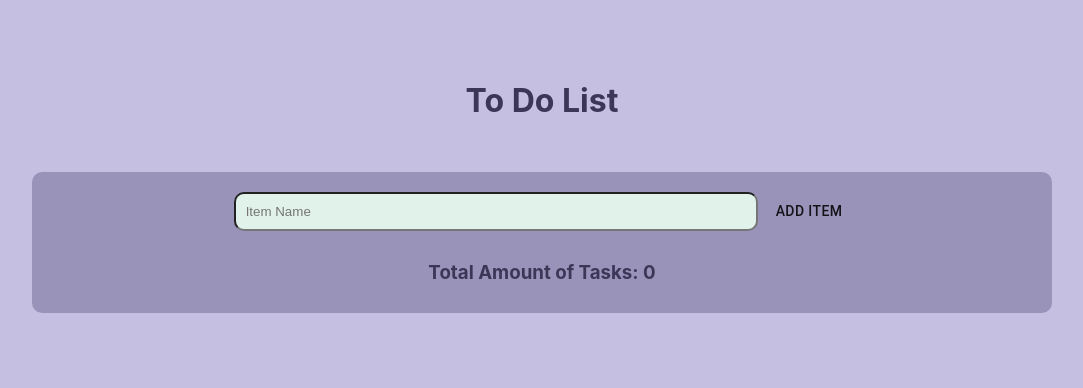
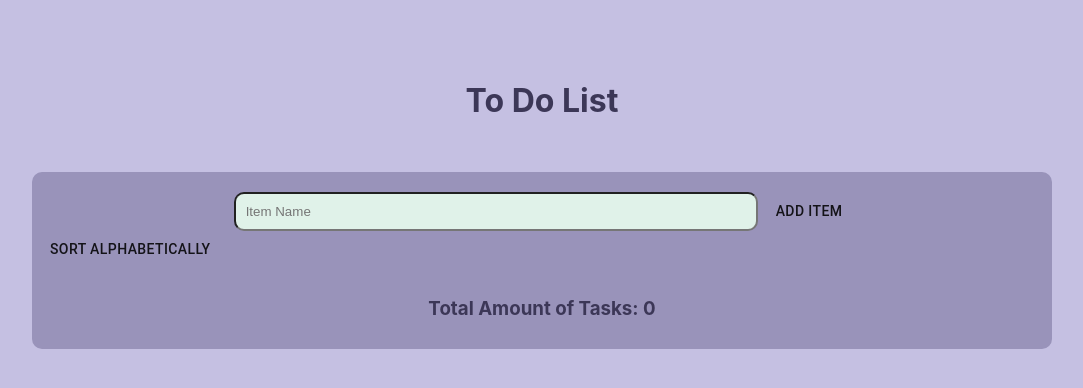
Before and after one commit to 2021-IBM-Accelerate-SW-Track/lab-1-team-52, a React (Create React App) app: page / in a window 1280 px wide. Shown: the top 388 px of the page, without its empty margins (98-1181 px from the left). Built offline with nearby package versions, Linux system fonts and the light colour scheme.

Commit message:
added sort

```diff
--- a/src/index.js
+++ b/src/index.js
@@ -97,6 +97,20 @@ var ItemList = class App extends React.Component{
   calculateTotal(){
     this.setState({total: this.state.total + 1});
   }
+  alphaSort(){
+    let newlist = this.state.itemList;
+    newlist.sort((a, b)=>{
+      if (a.name < b.name){
+        return -1;
+      } else if (a.name > b.name){
+        return 1;
+      } return 0;
+    });
+    this.setState({
+      itemList: newlist
+    })
+
+  }
 
   render(){
     var component = this;
@@ -131,6 +145,7 @@ var ItemList = class App extends React.Component{
     return(
       <div className="item-list">
         <ItemForm handleCreate={this.createProduct}/>
+        <Button onClick={()=> this.alphaSort()}> Sort Alphabetically</Button>
         {items}
         <Total total={this.state.total} />
       </div>
```
